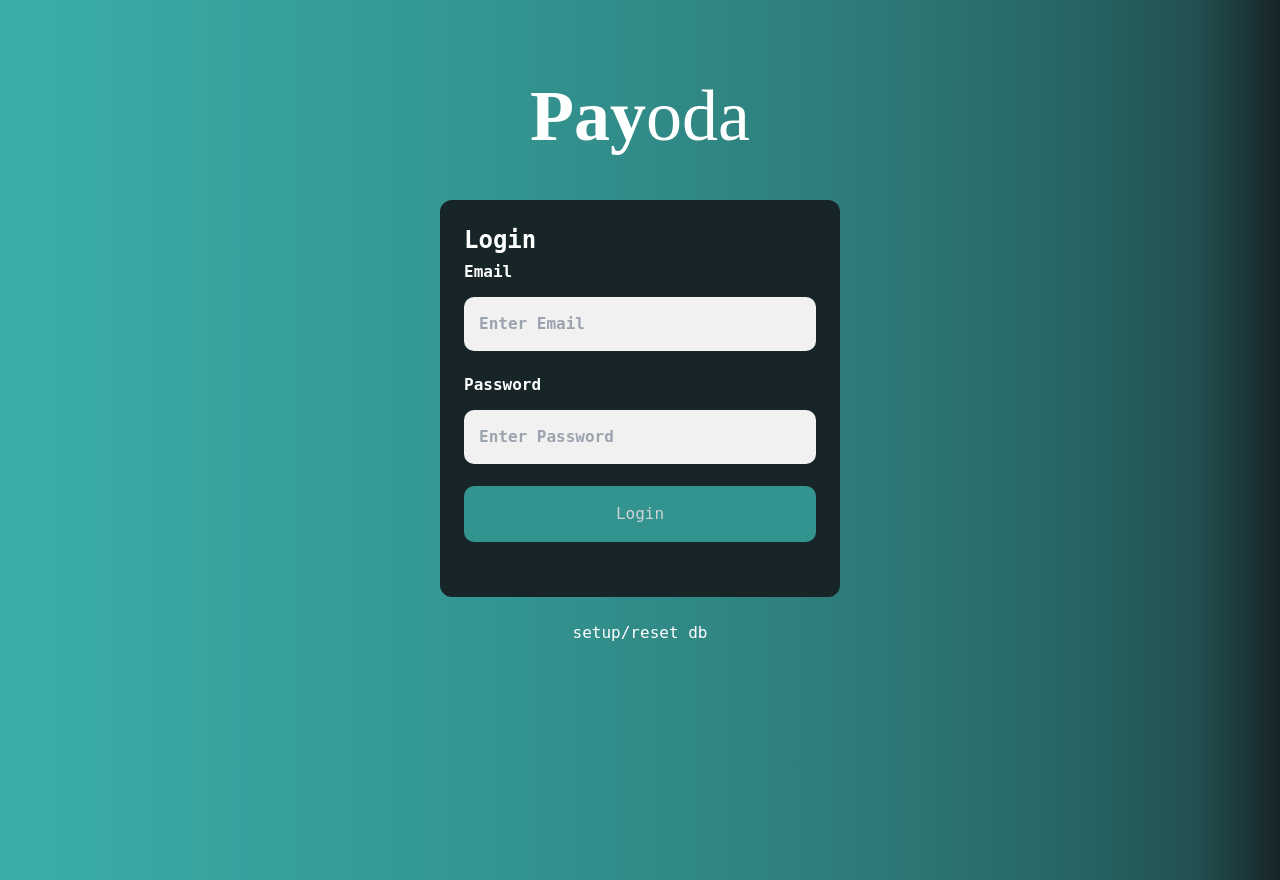
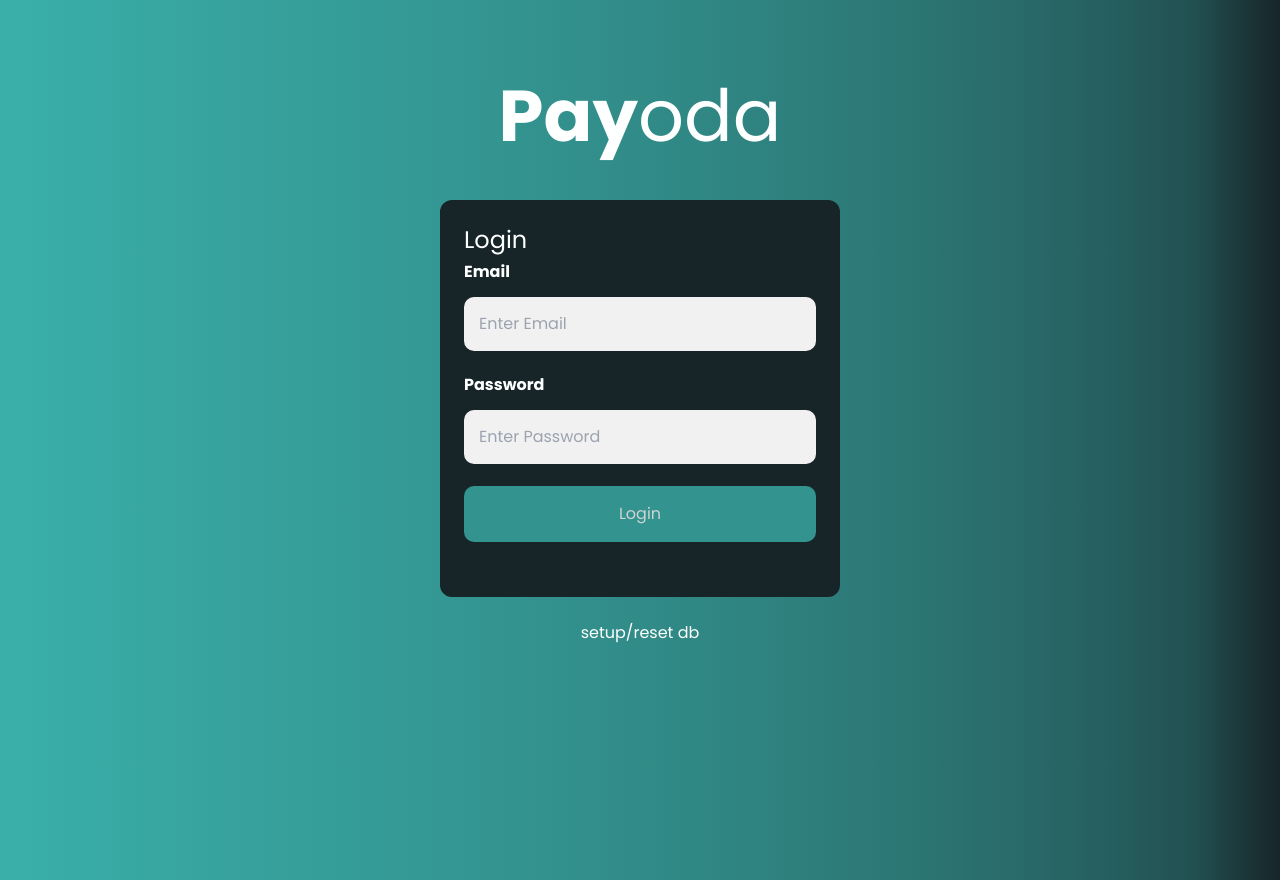
Before and after one commit to rhandypiedadmartinez/subscription-payment-website, a PHP site: page /login.php in a window 1280 px wide. Run offline with PHP 8.4, Linux system fonts and the light colour scheme; some libraries are stand-ins or nearby versions.

Commit message:
update ui and friends

```diff
--- a/app/login.php
+++ b/app/login.php
@@ -20,6 +20,9 @@
 <script>
 tailwind.config = {
 	theme: {
+		fontFamily: {
+			poppins: ['Poppins']
+		},
 		screens: {
 			'sm': '360px',
 			'md': '600px'
@@ -47,18 +50,20 @@ tailwind.config = {
 
 <title>Payoda</title>
 <link rel="stylesheet" href="./static/css/login.css">
+<style>
+@import url('https://fonts.googleapis.com/css2?family=Poppins:ital,wght@0,100;0,200;0,300;0,400;0,500;0,600;0,700;0,800;0,900;1,100;1,200;1,300;1,400;1,500;1,600;1,700;1,800;1,900&display=swap');
+</style>
 
 </head>
-<body
-	class="sm:items-center md:items-start md:mt-20 justify-center flex">
+<body class="sm:items-center md:items-start md:mt-20 justify-center flex font-poppins">
 	<div>
 		<div class="center">
-			<span style="font-family: serif;" class="text-7xl mb-12"> <b>Pay</b>oda
+			<span class="text-7xl mb-12"> <b>Pay</b>oda
 			</span>
 		</div>
 		<div class="center">
 			<form action="controller/loginprocess.php" method="POST"
-				class="form-container bg-[#172529] rounded-xl font-weight-bold p-4">
+				class="form-container bg-[#172529] rounded-xl font-weight-medium p-4">
 
 				<div style class="fw-bold text-2xl mb-1">Login</div>
 
--- a/app/static/css/index.css
+++ b/app/static/css/index.css
@@ -1,3 +1,5 @@
+@import url('https://fonts.googleapis.com/css2?family=Poppins:ital,wght@0,100;0,200;0,300;0,400;0,500;0,600;0,700;0,800;0,900;1,100;1,200;1,300;1,400;1,500;1,600;1,700;1,800;1,900&display=swap');
+
 body {
 	scroll-behavior: smooth;
 	height: 100%;
@@ -67,7 +69,7 @@ button[type="submit"] {
 
 .row {
 	margin-left: auto;
-	margin-right: auto;
+	/*margin-right: auto;*/
 }
 
 .container {
--- a/app/static/css/login.css
+++ b/app/static/css/login.css
@@ -1,10 +1,4 @@
-/*body {
-	font-family: Arial, Helvetica, sans-serif;
 
-	yung sa login font monospace tas sa Payoda serif
-	kaya walang mangyayari dito HAHAHA
-	XDDD mb mb
-}*/
 
 * {
 	box-sizing: border-box;
@@ -14,7 +8,7 @@ body, html {
 	scroll-behavior: smooth;
 	height: 100%;
 	background: #3AAFA9;
-	font-family: monospace;
+	/*font-family: monospace;*/
 	color: #FEFFFF;
 	/* For browsers that do not support gradients */
 	background-image: linear-gradient(270deg, #172529, 20%, #3AAFA9);
--- a/package.json
+++ b/package.json
@@ -6,6 +6,7 @@
   "author": "Rhandy",
   "license": "MIT",
   "scripts": {
-    "dev": "sudo docker build -t subscription-payment-website . && sudo docker run -p 8006:80 -p 33061:3306 -v ${PWD}/app:/app -v ${PWD}/mysql:/var/lib/mysql subscription-payment-website"
+    "build": "sudo docker build -t subscription-payment-website .",
+    "dev": "sudo docker run -p 8006:80 -p 33061:3306 -v ${PWD}/app:/app -v ${PWD}/mysql:/var/lib/mysql subscription-payment-website"
   }
 }
```
Also changed, not shown: app/index.php (+23 -8 lines), app/sql/logos_update.sql (added, +10 -0 lines).
